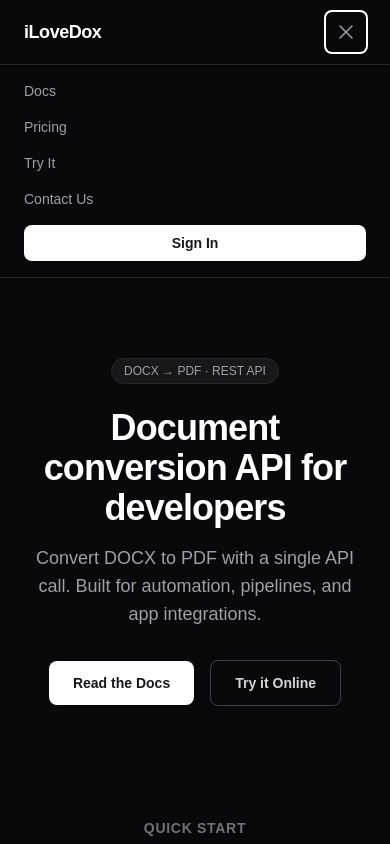
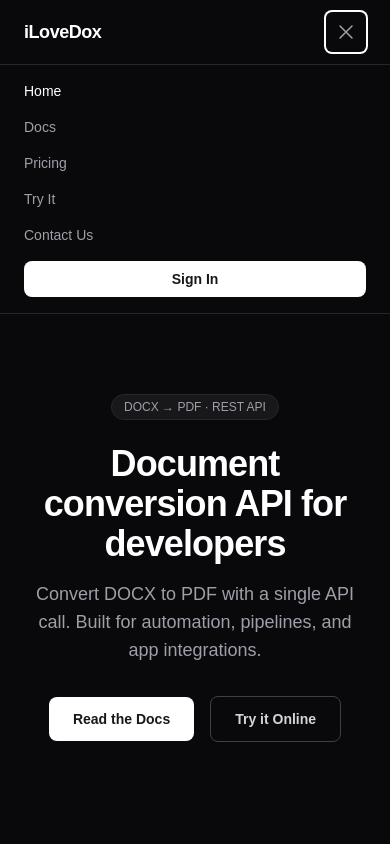
Before and after one commit to Ekansh-187/docx-flow-fe, a Next.js app: page / in a window 390 px wide. Both pictures are taken after a click on the button "Toggle navigation menu". Shown: the top 844 px of the page. Built offline with nearby package versions, Linux system fonts and the light colour scheme; no server answers.

Commit message:
add home button to navbar @device: mobile

```diff
--- a/app/components/Navbar.tsx
+++ b/app/components/Navbar.tsx
@@ -73,6 +73,7 @@
       {/* Mobile nav */}
       {menuOpen && (
         <div className="flex flex-col gap-4 border-t border-zinc-800 px-6 py-4 md:hidden">
+          <Link href="/" className={`${linkClass("/")} focus:outline-none focus:ring-2 focus:ring-white`} onClick={() => setMenuOpen(false)}>Home</Link>
           <Link href="/docs" className={`${linkClass("/docs")} focus:outline-none focus:ring-2 focus:ring-white`} onClick={() => setMenuOpen(false)}>Docs</Link>
           <Link href="/pricing" className={`${linkClass("/pricing")} focus:outline-none focus:ring-2 focus:ring-white`} onClick={() => setMenuOpen(false)}>Pricing</Link>
           <Link href="/convert" className={`${linkClass("/convert")} focus:outline-none focus:ring-2 focus:ring-white`} onClick={() => setMenuOpen(false)}>Try It</Link>
--- a/next.config.ts
+++ b/next.config.ts
@@ -1,7 +1,7 @@
 import type { NextConfig } from "next";
 
 const nextConfig: NextConfig = {
-  allowedDevOrigins: ["192.168.1.192"],
+  allowedDevOrigins: ["192.168.1.195"],
   compress: true,
 };
 
```
